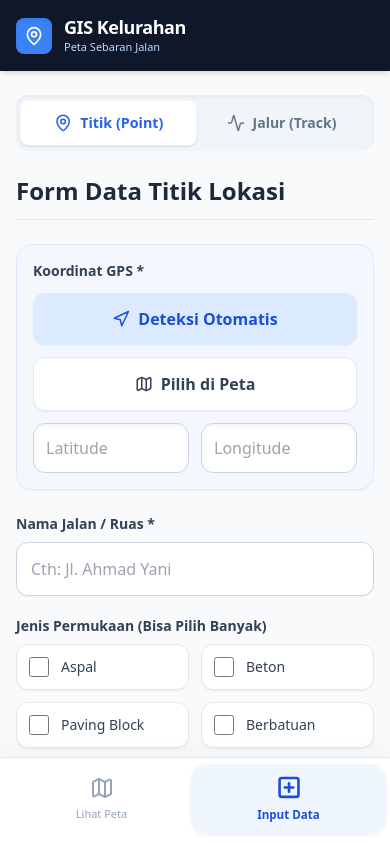
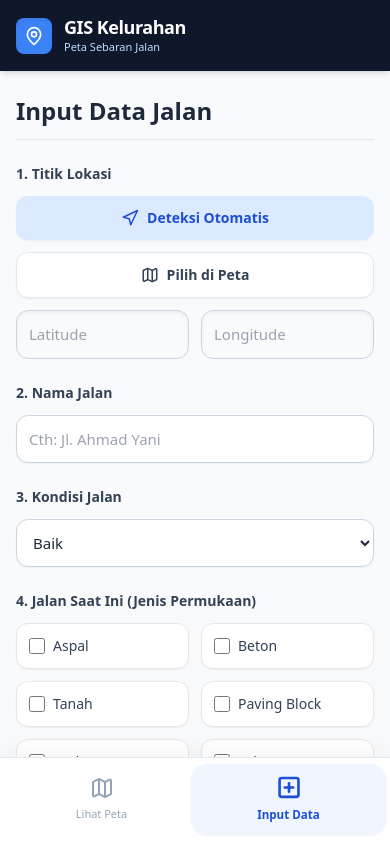
Before and after one commit to lukman040293-hue/Pemetaan-Gis-Kelurahan, a React (Vite) app: page / in a window 390 px wide. Both pictures are taken after a click on the button "Input Data". Built offline with nearby package versions, Linux system fonts and the light colour scheme.

Commit message:
Update App.jsx

```diff
--- a/src/App.jsx
+++ b/src/App.jsx
@@ -181,18 +181,16 @@ export default function App() {
   };
 
   const UnifiedForm = () => {
-    const [mappingType, setMappingType] = useState('point');
     const [showPicker, setShowPicker] = useState(false);
     const [isSaving, setIsSaving] = useState(false);
 
     const [formData, setFormData] = useState({
-      roadName: '', condition: 'Baik', year: new Date().getFullYear().toString(),
-      description: '', videoUrl: '', photos: [], surfaceTypes: [],
+      roadName: '', condition: 'Baik',
+      description: '', photos: [], surfaceTypes: [],
       lat: '', lng: '', accuracy: 0
     });
 
     const [isTracking, setIsTracking] = useState(false);
-    const [isSimulating, setIsSimulating] = useState(false);
     const [path, setPath] = useState([]);
     const [distance, setDistance] = useState(0);
     const watchIdRef = useRef(null);
@@ -250,39 +248,14 @@ export default function App() {
       );
     };
 
-    const toggleSimulation = () => {
-      if (isTracking || isSimulating) {
-        clearInterval(watchIdRef.current);
-        setIsTracking(false); setIsSimulating(false); showToast("Perekaman dihentikan", "info");
-      } else {
-        setPath([]); setDistance(0); setIsTracking(true); setIsSimulating(true);
-        showToast("Mulai simulasi merekam jalur...", "success");
-        let currentLat = -0.485; let currentLng = 117.155;
-
-        watchIdRef.current = setInterval(() => {
-          currentLat += (Math.random() - 0.2) * 0.0004;
-          currentLng += (Math.random() - 0.2) * 0.0004;
-          setPath(prevPath => {
-            const newPoint = [currentLat, currentLng];
-            if (prevPath.length > 0) {
-              const lastPoint = prevPath[prevPath.length - 1];
-              const dist = calculateDistance(lastPoint[0], lastPoint[1], currentLat, currentLng);
-              setDistance(d => d + dist);
-            }
-            return [...prevPath, newPoint];
-          });
-        }, 1500);
-      }
-    };
-
     const toggleTracking = () => {
       if (isTracking) {
-        if (isSimulating) { toggleSimulation(); return; }
         navigator.geolocation.clearWatch(watchIdRef.current);
-        setIsTracking(false); showToast("Perekaman dihentikan", "info");
+        setIsTracking(false);
+        showToast("Perekaman dihentikan", "info");
       } else {
         if (!navigator.geolocation) return showToast("GPS tidak didukung", "error");
-        setPath([]); setDistance(0); setIsTracking(true); setIsSimulating(false);
+        setPath([]); setDistance(0); setIsTracking(true);
         showToast("Mulai merekam jalur...", "success");
 
         watchIdRef.current = navigator.geolocation.watchPosition(
@@ -303,7 +276,7 @@ export default function App() {
           (err) => {
              setIsTracking(false);
              if (err.message.includes("permissions policy") || err.code === 1) {
-                showToast("GPS diblokir. Gunakan tombol 'Simulasi Track' di sebelahnya.", "error");
+                showToast("Akses GPS diblokir oleh browser.", "error");
              } else {
                 showToast(`Error GPS: ${err.message}`, "error");
              }
@@ -318,7 +291,7 @@ export default function App() {
       const geojson = {
         type: "FeatureCollection",
         features: [{
-          type: "Feature", properties: { name: formData.roadName, distance: distance, year: formData.year },
+          type: "Feature", properties: { name: formData.roadName, distance: distance, year: new Date().getFullYear() },
           geometry: { type: "LineString", coordinates: path.map(p => [p[1], p[0]]) }
         }]
       };
@@ -330,42 +303,45 @@ export default function App() {
     const handleSubmit = async (e) => {
       e.preventDefault();
       if (!formData.roadName) return showToast("Nama jalan wajib diisi", "error");
-
-      if (!supabase) {
-        showToast("Koneksi database belum aktif. Harap hubungkan ke Supabase.", "error");
-        return;
-      }
+      if (!formData.lat && !formData.lng && path.length < 2) return showToast("Mohon isi Titik Lokasi atau Rekam Track GPS", "error");
 
       const basePayload = {
         roadName: formData.roadName,
         condition: formData.condition,
-        year: parseInt(formData.year) || new Date().getFullYear(),
+        year: new Date().getFullYear(),
         surfaceTypes: formData.surfaceTypes || [],
         description: formData.description,
-        videoUrl: formData.videoUrl || '',
         photos: formData.photos || [],
         surveyDate: new Date().toISOString()
       };
 
-      if (mappingType === 'point') {
-        if (!formData.lat || !formData.lng) return showToast("Koordinat GPS wajib diisi!", "error");
-        basePayload.type = 'point';
-        basePayload.location = { lat: parseFloat(formData.lat), lng: parseFloat(formData.lng) };
-      } else {
-        if (path.length < 2) return showToast("Jalur terlalu pendek untuk disimpan", "error");
+      if (path.length >= 2) {
         basePayload.type = 'track';
         basePayload.trackPath = path;
         basePayload.distanceMeters = Math.round(distance);
+        if (formData.lat && formData.lng) {
+          basePayload.location = { lat: parseFloat(formData.lat), lng: parseFloat(formData.lng) };
+        }
+      } else {
+        basePayload.type = 'point';
+        basePayload.location = { lat: parseFloat(formData.lat), lng: parseFloat(formData.lng) };
       }
 
       setIsSaving(true);
       try {
+        if (!supabase) {
+          // MODE PREVIEW: Simpan ke state memori lokal agar tampil di Peta
+          setRoadsData(prevData => [{ ...basePayload, id: Date.now(), created_at: new Date().toISOString() }, ...prevData]);
+          showToast("Disimpan sementara (Mode Preview Lokal)", "success");
+        } else {
+          // MODE PRODUCTION: Simpan ke Supabase sungguhan
           const { error } = await supabase.from('roads').insert([basePayload]);
           if (error) throw error;
+          showToast("Data berhasil disimpan ke Supabase!", "success");
+        }
 
-        showToast("Data berhasil disimpan ke Supabase!", "success");
-        setFormData({ roadName: '', condition: 'Baik', year: new Date().getFullYear().toString(), description: '', videoUrl: '', photos: [], surfaceTypes: [], lat: '', lng: '', accuracy: 0 });
-        if (mappingType === 'track') { setPath([]); setDistance(0); }
+        setFormData({ roadName: '', condition: 'Baik', description: '', photos: [], surfaceTypes: [], lat: '', lng: '', accuracy: 0 });
+        setPath([]); setDistance(0);
         setActiveTab('map');
       } catch (err) {
         showToast(`Error: ${err.message}`, "error");
@@ -376,118 +352,74 @@ export default function App() {
 
     return (
       <form onSubmit={handleSubmit} className="px-4 py-6 space-y-6 max-w-2xl mx-auto pb-36">
-        <div className="flex bg-slate-100 p-1.5 rounded-xl mb-4 shadow-inner">
-          <button type="button" onClick={() => setMappingType('point')} disabled={isTracking}
-            className={`flex flex-1 justify-center items-center gap-2 py-3 text-sm font-bold rounded-lg transition-all ${mappingType === 'point' ? 'bg-white shadow text-blue-600 scale-[1.02]' : 'text-slate-500 hover:text-slate-700'}`}>
-            <MapPin size={18} /> Titik (Point)
-          </button>
-          <button type="button" onClick={() => setMappingType('track')} disabled={isTracking}
-            className={`flex flex-1 justify-center items-center gap-2 py-3 text-sm font-bold rounded-lg transition-all ${mappingType === 'track' ? 'bg-white shadow text-blue-600 scale-[1.02]' : 'text-slate-500 hover:text-slate-700'}`}>
-            <Activity size={18} /> Jalur (Track)
-          </button>
-        </div>
-
         <h2 className="text-2xl font-bold border-b border-slate-200 pb-3 text-slate-800">
-          Form Data {mappingType === 'point' ? 'Titik Lokasi' : 'Jalur Jalan'}
+          Input Data Jalan
         </h2>
 
-        {mappingType === 'point' ? (
-          <div className="bg-blue-50/50 p-4 rounded-2xl border border-blue-100 shadow-sm">
-            <label className="block text-sm font-semibold text-slate-700 mb-3">Koordinat GPS *</label>
-            <div className="flex flex-col sm:flex-row gap-3 mb-3">
-              <button type="button" onClick={getGPS} className="flex-1 bg-blue-100 text-blue-700 py-3.5 rounded-xl flex justify-center items-center gap-2 hover:bg-blue-200 active:scale-[0.98] transition-transform font-bold shadow-sm">
+        {/* 1. Titik Lokasi */}
+        <div className="space-y-3">
+          <label className="block text-sm font-bold text-slate-700">1. Titik Lokasi</label>
+          <div className="flex flex-col sm:flex-row gap-3">
+            <button type="button" onClick={getGPS} className="flex-1 bg-blue-100 text-blue-700 py-3 rounded-xl flex justify-center items-center gap-2 hover:bg-blue-200 active:scale-[0.98] transition-transform font-bold shadow-sm text-sm">
               <Navigation size={18} /> Deteksi Otomatis
             </button>
-              <button type="button" onClick={() => setShowPicker(true)} className="flex-1 bg-white text-slate-700 py-3.5 rounded-xl flex justify-center items-center gap-2 hover:bg-slate-50 border border-slate-200 active:scale-[0.98] transition-transform font-bold shadow-sm">
+            <button type="button" onClick={() => setShowPicker(true)} className="flex-1 bg-white text-slate-700 py-3 rounded-xl flex justify-center items-center gap-2 hover:bg-slate-50 border border-slate-200 active:scale-[0.98] transition-transform font-bold shadow-sm text-sm">
               <MapIcon size={18} /> Pilih di Peta
             </button>
           </div>
           <div className="grid grid-cols-2 gap-3">
-              <input required type="number" step="any" placeholder="Latitude" className="w-full p-3 border border-slate-300 rounded-xl text-[16px] bg-white shadow-inner focus:ring-2 focus:ring-blue-500 focus:outline-none"
+            <input type="number" step="any" placeholder="Latitude" className="w-full p-3 border border-slate-300 rounded-xl text-[15px] bg-slate-50 shadow-inner focus:outline-none"
               value={formData.lat} onChange={e => setFormData({...formData, lat: e.target.value})} />
-              <input required type="number" step="any" placeholder="Longitude" className="w-full p-3 border border-slate-300 rounded-xl text-[16px] bg-white shadow-inner focus:ring-2 focus:ring-blue-500 focus:outline-none"
+            <input type="number" step="any" placeholder="Longitude" className="w-full p-3 border border-slate-300 rounded-xl text-[15px] bg-slate-50 shadow-inner focus:outline-none"
               value={formData.lng} onChange={e => setFormData({...formData, lng: e.target.value})} />
           </div>
-            {formData.accuracy > 0 && <p className="text-xs text-green-600 mt-2 font-medium flex items-center gap-1"><Wifi size={12}/> Akurasi GPS: ±{formData.accuracy} meter</p>}
-          </div>
-        ) : (
-          <div className="bg-slate-800 text-white p-5 rounded-2xl shadow-xl text-center relative overflow-hidden">
-            <div className="text-4xl font-mono mb-1 font-bold">
-              {(distance / 1000).toFixed(2)} <span className="text-lg text-slate-300 font-sans">KM</span>
-            </div>
-            <p className="text-sm text-slate-400 font-medium">Jarak Terekam</p>
-            <div className="flex flex-col sm:flex-row gap-3 mt-5">
-              <button type="button" onClick={toggleTracking} disabled={isSimulating}
-                className={`flex-1 py-4 rounded-xl font-bold text-base transition-all disabled:opacity-50 active:scale-[0.98] shadow-lg ${isTracking && !isSimulating ? 'bg-red-500 hover:bg-red-600 animate-pulse shadow-red-500/30' : 'bg-emerald-500 hover:bg-emerald-600 shadow-emerald-500/30'}`}>
-                {isTracking && !isSimulating ? '⏹ Hentikan Perekaman' : '⏺ Mulai Rekam Asli'}
-              </button>
-              <button type="button" onClick={toggleSimulation} disabled={isTracking && !isSimulating}
-                className={`flex-1 py-4 rounded-xl font-bold text-base transition-all disabled:opacity-50 active:scale-[0.98] shadow-lg ${isSimulating ? 'bg-red-500 hover:bg-red-600 animate-pulse shadow-red-500/30' : 'bg-blue-500 hover:bg-blue-600 shadow-blue-500/30'}`}>
-                {isSimulating ? '⏹ Hentikan Simulasi' : '🎮 Simulasi Track'}
-              </button>
-            </div>
-            {path.length > 0 && leafletLoaded && (
-              <div className="h-40 w-full rounded-xl overflow-hidden border-2 border-slate-700 mt-5 shadow-inner">
-                <MiniMap path={path} />
-              </div>
-            )}
-          </div>
-        )}
-
-        <div className="space-y-5">
-          <div>
-            <label className="block text-sm font-semibold text-slate-700 mb-2">Nama Jalan / Ruas *</label>
-            <input required type="text" placeholder="Cth: Jl. Ahmad Yani" className="w-full p-3.5 border border-slate-300 rounded-xl text-[16px] shadow-sm focus:ring-2 focus:ring-blue-500 focus:outline-none"
-              value={formData.roadName} onChange={e => setFormData({...formData, roadName: e.target.value})} disabled={isTracking} />
+          {formData.accuracy > 0 && <p className="text-xs text-green-600 font-medium flex items-center gap-1"><Wifi size={12}/> Akurasi GPS: ±{formData.accuracy} meter</p>}
         </div>
 
-          <div>
-            <label className="block text-sm font-semibold text-slate-700 mb-2">Jenis Permukaan (Bisa Pilih Banyak)</label>
+        {/* 2. Nama Jalan */}
+        <div className="space-y-3">
+          <label className="block text-sm font-bold text-slate-700">2. Nama Jalan</label>
+          <input required type="text" placeholder="Cth: Jl. Ahmad Yani" className="w-full p-3 border border-slate-300 rounded-xl text-[15px] shadow-sm focus:ring-2 focus:ring-blue-500 focus:outline-none"
+            value={formData.roadName} onChange={e => setFormData({...formData, roadName: e.target.value})} />
+        </div>
+
+        {/* 3. Kondisi Jalan */}
+        <div className="space-y-3">
+          <label className="block text-sm font-bold text-slate-700">3. Kondisi Jalan</label>
+          <select className="w-full p-3 border border-slate-300 rounded-xl text-[15px] shadow-sm bg-white focus:ring-2 focus:ring-blue-500 focus:outline-none"
+            value={formData.condition} onChange={e => setFormData({...formData, condition: e.target.value})}>
+            <option>Baik</option><option>Sedang</option><option>Rusak Ringan</option><option>Rusak Berat</option>
+          </select>
+        </div>
+
+        {/* 4. Jalan Saat Ini */}
+        <div className="space-y-3">
+          <label className="block text-sm font-bold text-slate-700">4. Jalan Saat Ini (Jenis Permukaan)</label>
           <div className="grid grid-cols-2 md:grid-cols-3 gap-3">
-              {['Aspal', 'Beton', 'Paving Block', 'Berbatuan', 'Tanah', 'Berlobang'].map(tipe => (
-                <label key={tipe} className={`flex items-center gap-3 text-sm border p-3 rounded-xl cursor-pointer transition-colors shadow-sm ${formData.surfaceTypes.includes(tipe) ? 'bg-blue-50 border-blue-300 text-blue-800 font-medium' : 'bg-white hover:bg-slate-50 text-slate-700'}`}>
-                  <input type="checkbox" checked={formData.surfaceTypes.includes(tipe)} onChange={() => handleSurfaceToggle(tipe)} disabled={isTracking} className="rounded text-blue-600 w-5 h-5 cursor-pointer accent-blue-600" />
+            {['Aspal', 'Beton', 'Tanah', 'Paving Block', 'Berbatuan', 'Lainnya'].map(tipe => (
+              <label key={tipe} className={`flex items-center gap-2 text-sm border p-3 rounded-xl cursor-pointer transition-colors shadow-sm ${formData.surfaceTypes.includes(tipe) ? 'bg-blue-50 border-blue-300 text-blue-800 font-bold' : 'bg-white hover:bg-slate-50 text-slate-700 font-medium'}`}>
+                <input type="checkbox" checked={formData.surfaceTypes.includes(tipe)} onChange={() => handleSurfaceToggle(tipe)} className="rounded text-blue-600 w-4 h-4 cursor-pointer accent-blue-600" />
                 {tipe}
               </label>
             ))}
           </div>
         </div>
 
-          <div className="grid grid-cols-2 gap-4">
-            <div>
-              <label className="block text-sm font-semibold text-slate-700 mb-2">Kondisi *</label>
-              <select className="w-full p-3.5 border border-slate-300 rounded-xl text-[16px] shadow-sm bg-white focus:ring-2 focus:ring-blue-500 focus:outline-none"
-                value={formData.condition} onChange={e => setFormData({...formData, condition: e.target.value})} disabled={isTracking}>
-                <option>Baik</option><option>Sedang</option><option>Rusak Ringan</option><option>Rusak Berat</option>
-              </select>
-            </div>
-            <div>
-              <label className="block text-sm font-semibold text-slate-700 mb-2">Tahun *</label>
-              <input required type="number" min="2000" max="2100" className="w-full p-3.5 border border-slate-300 rounded-xl text-[16px] shadow-sm bg-white focus:ring-2 focus:ring-blue-500 focus:outline-none"
-                value={formData.year} onChange={e => setFormData({...formData, year: e.target.value})} disabled={isTracking} />
-            </div>
+        {/* 5. Keterangan */}
+        <div className="space-y-3">
+          <label className="block text-sm font-bold text-slate-700">5. Keterangan</label>
+          <textarea rows="3" placeholder="Tambahkan keterangan jika ada..." className="w-full p-3 border border-slate-300 rounded-xl text-[15px] shadow-sm focus:ring-2 focus:ring-blue-500 focus:outline-none"
+            value={formData.description} onChange={e => setFormData({...formData, description: e.target.value})}></textarea>
         </div>
 
-          <div>
-            <label className="block text-sm font-semibold text-slate-700 mb-2">Keterangan Tambahan</label>
-            <textarea rows="3" placeholder="Deskripsi opsional..." className="w-full p-3.5 border border-slate-300 rounded-xl text-[16px] shadow-sm focus:ring-2 focus:ring-blue-500 focus:outline-none"
-              value={formData.description} onChange={e => setFormData({...formData, description: e.target.value})} disabled={isTracking}></textarea>
-          </div>
-
-          <div>
-            <label className="block text-sm font-semibold text-slate-700 mb-2">Tautan Video (G-Drive / YouTube)</label>
-            <input type="url" placeholder="https://..." className="w-full p-3.5 border border-slate-300 rounded-xl text-[16px] shadow-sm focus:ring-2 focus:ring-blue-500 focus:outline-none"
-              value={formData.videoUrl} onChange={e => setFormData({...formData, videoUrl: e.target.value})} disabled={isTracking} />
-          </div>
-
-          {!isTracking && (
-            <div>
-              <label className="block text-sm font-semibold text-slate-700 mb-2">Dokumentasi Foto</label>
-              <div className="flex flex-wrap gap-3 mb-2">
+        {/* 6. Foto */}
+        <div className="space-y-3">
+          <label className="block text-sm font-bold text-slate-700">6. Foto Dokumentasi</label>
+          <div className="flex flex-wrap gap-3">
             {(formData.photos || []).map((photo, i) => (
               <div key={i} className="relative w-20 h-20 border rounded-xl overflow-hidden shadow-sm">
                 <img src={photo} alt={`Preview ${i}`} className="w-full h-full object-cover" />
-                    <button type="button" onClick={() => removePhoto(i)} className="absolute top-1 right-1 bg-red-500 hover:bg-red-600 text-white p-1.5 rounded-full shadow-md active:scale-95"><X size={12} /></button>
+                <button type="button" onClick={() => removePhoto(i)} className="absolute top-1 right-1 bg-red-500 hover:bg-red-600 text-white p-1 rounded-full shadow-md active:scale-95"><X size={12} /></button>
               </div>
             ))}
             <label className="w-20 h-20 border-2 border-dashed border-blue-300 bg-blue-50 rounded-xl flex flex-col items-center justify-center text-blue-500 cursor-pointer hover:bg-blue-100 transition-colors active:scale-95">
@@ -497,22 +429,42 @@ export default function App() {
             </label>
           </div>
         </div>
+
+        {/* 7. Track GPS */}
+        <div className="space-y-3">
+          <label className="block text-sm font-bold text-slate-700">7. Rekam Jalur (Track GPS)</label>
+          <div className="bg-slate-800 text-white p-5 rounded-2xl shadow-inner text-center relative overflow-hidden">
+            <div className="text-3xl font-mono mb-1 font-bold">
+              {(distance / 1000).toFixed(2)} <span className="text-base text-slate-300 font-sans">KM</span>
+            </div>
+            <p className="text-xs text-slate-400 font-medium">Jarak Terekam</p>
+            <div className="mt-4">
+              <button type="button" onClick={toggleTracking}
+                className={`w-full py-4 rounded-xl font-bold text-base transition-all active:scale-[0.98] shadow-lg flex justify-center items-center gap-2 ${isTracking ? 'bg-red-500 hover:bg-red-600 animate-pulse' : 'bg-emerald-500 hover:bg-emerald-600'}`}>
+                {isTracking ? <><X size={20}/> Stop Perekaman</> : <><Activity size={20}/> Mulai Rekam Track</>}
+              </button>
+            </div>
+            {path.length > 0 && leafletLoaded && (
+              <div className="h-32 w-full rounded-xl overflow-hidden border-2 border-slate-700 mt-4 shadow-inner">
+                <MiniMap path={path} />
+              </div>
             )}
           </div>
+        </div>
 
-        <div className="flex gap-3 pt-4 border-t border-slate-100">
-          <button disabled={isSaving || isTracking || (mappingType === 'track' && path.length < 2)} type="submit"
+        <div className="flex gap-3 pt-6 border-t border-slate-200">
+          <button disabled={isSaving || isTracking} type="submit"
             className="flex-1 bg-blue-600 text-white py-4 rounded-xl font-bold text-lg flex justify-center items-center gap-2 hover:bg-blue-700 disabled:opacity-50 active:scale-[0.98] transition-all shadow-lg shadow-blue-600/30">
-            <Save size={22} /> {isSaving ? 'Menyimpan...' : 'Simpan Data GPS'}
+            <Save size={22} /> {isSaving ? 'Menyimpan...' : 'Simpan Data'}
           </button>
-          {mappingType === 'track' && (
-            <button type="button" onClick={downloadGeoJSON} disabled={path.length < 2 || isTracking} className="bg-slate-200 text-slate-700 px-5 rounded-xl font-bold disabled:opacity-50 flex justify-center items-center active:scale-[0.98] transition-transform">
+          {path.length >= 2 && (
+            <button type="button" onClick={downloadGeoJSON} disabled={isTracking} className="bg-slate-200 text-slate-700 px-5 rounded-xl font-bold disabled:opacity-50 flex justify-center items-center active:scale-[0.98] transition-transform" title="Download GeoJSON">
               <Download size={22} />
             </button>
           )}
         </div>
 
-        {showPicker && mappingType === 'point' && (
+        {showPicker && (
           <MapPicker initialLat={formData.lat} initialLng={formData.lng} onSelect={(lat, lng) => setFormData({...formData, lat, lng, accuracy: 0})} onClose={() => setShowPicker(false)} />
         )}
       </form>
@@ -581,21 +533,21 @@ export default function App() {
                 <div style="grid-column: span 2;"><span style="color: #64748b; display: block; font-size: 0.75rem;">Permukaan:</span> <b style="color: #334155;">${road.surfaceTypes && road.surfaceTypes.length > 0 ? road.surfaceTypes.join(', ') : '-'}</b></div>
                 <div><span style="color: #64748b; display: block; font-size: 0.75rem;">Kondisi:</span> <b style="color: #334155;">${road.condition}</b></div>
                 <div><span style="color: #64748b; display: block; font-size: 0.75rem;">Tahun:</span> <b style="color: #334155;">${road.year || '-'}</b></div>
-                ${road.type === 'track' ? `<div style="grid-column: span 2;"><span style="color: #64748b; display: block; font-size: 0.75rem;">Panjang Jalur:</span> <b style="color: #334155;">${(road.distanceMeters / 1000).toFixed(2)} km</b></div>` : ''}
+                ${road.trackPath && road.trackPath.length > 0 ? `<div style="grid-column: span 2;"><span style="color: #64748b; display: block; font-size: 0.75rem;">Panjang Jalur:</span> <b style="color: #334155;">${(road.distanceMeters / 1000).toFixed(2)} km</b></div>` : ''}
               </div>
               ${road.description ? `<p style="font-size: 0.85rem; font-style: italic; background-color: #fefce8; padding: 0.5rem; border-left: 3px solid #facc15; margin-bottom: 0.75rem; border-radius: 0 0.25rem 0.25rem 0; color: #854d0e;">"${road.description}"</p>` : ''}
               <p style="font-size: 0.7rem; color: #94a3b8; text-align: right;">Disurvei: ${new Date(road.surveyDate).toLocaleDateString('id-ID', {day: 'numeric', month: 'short', year:'numeric'})}</p>
             </div>
           `;
 
-        if (road.type === 'point' && road.location) {
+        if (road.trackPath && road.trackPath.length > 0) {
+          const polyline = window.L.polyline(road.trackPath, { color: getPolylineColor(road.condition), weight: 6, opacity: 0.85 });
+          polyline.bindPopup(popupContent, { maxWidth: 300 });
+          markersGroup.current.addLayer(polyline);
+        } else if (road.location) {
           const marker = window.L.marker([road.location.lat, road.location.lng], { icon: icons[road.condition] || icons.default });
           marker.bindPopup(popupContent, { maxWidth: 300 });
           markersGroup.current.addLayer(marker);
-        } else if (road.type === 'track' && road.trackPath) {
-          const polyline = window.L.polyline(road.trackPath, { color: getPolylineColor(road.condition), weight: 6, opacity: 0.85 });
-          polyline.bindPopup(popupContent, { maxWidth: 300 });
-          markersGroup.current.addLayer(polyline);
         }
       });
     }, [roadsData, filterCondition, filterYear, leafletLoaded]);
```
Lines whose indentation alone changed are shown as unchanged.
